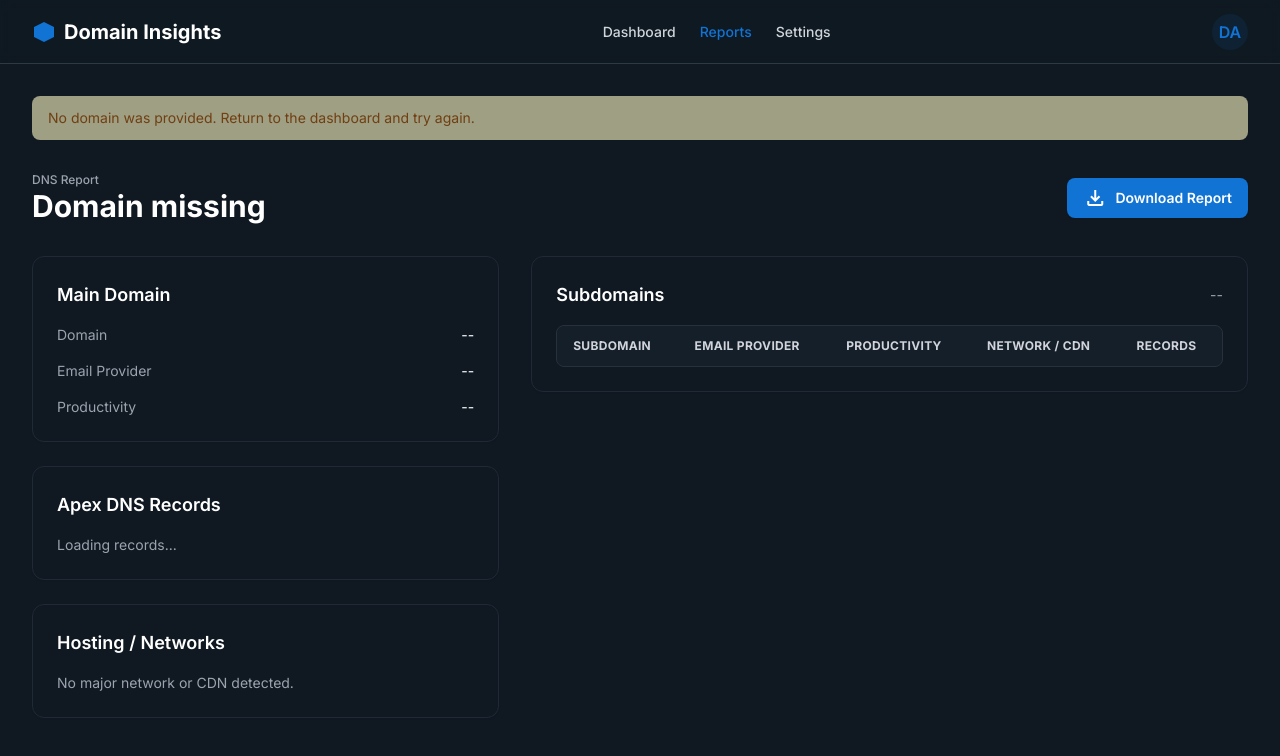
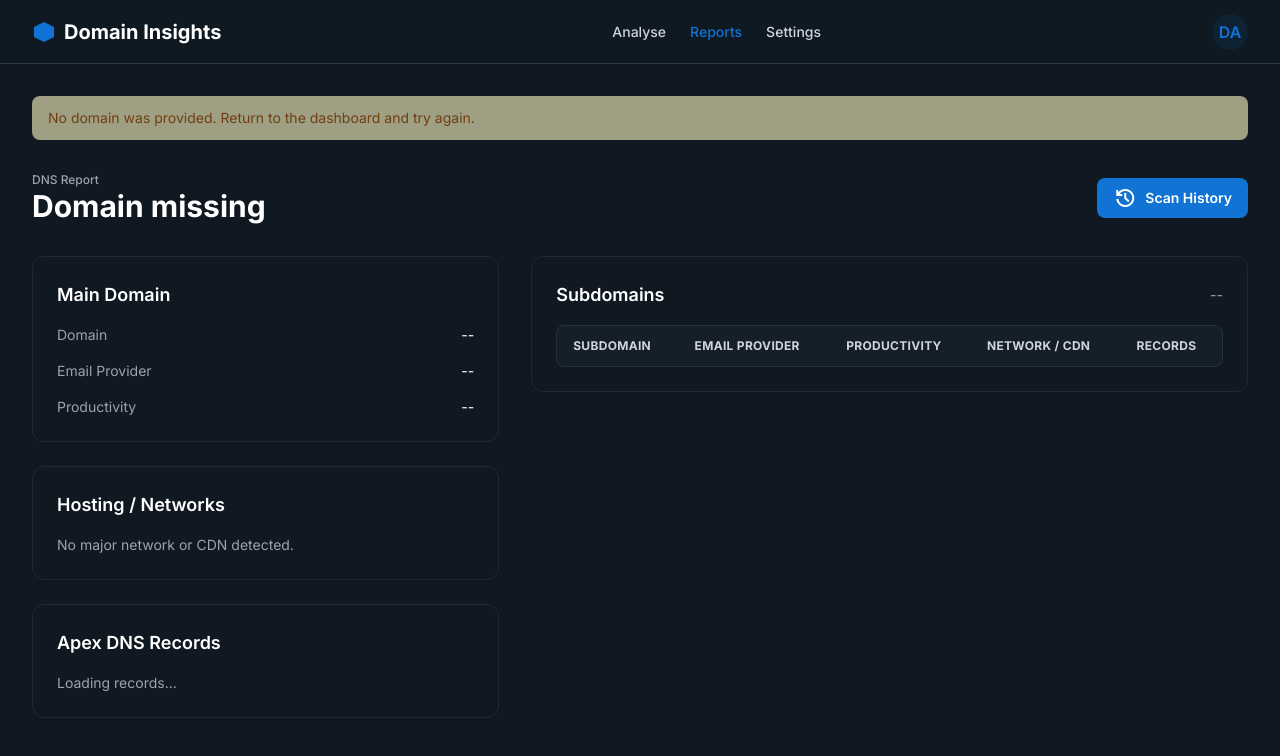
Before and after one commit to dragonro/DomainAnalyser, a plain HTML site: page insight.html in a window 1280 px wide. Drawn offline with nearby package versions, Linux system fonts and the light colour scheme.

Commit message:
Tweak insights layout and button labels

```diff
--- a/insight.html
+++ b/insight.html
@@ -45,7 +45,7 @@
           </a>
         </div>
         <nav class="hidden md:flex items-center gap-6">
-          <a class="text-sm font-medium text-gray-600 dark:text-gray-300 hover:text-primary dark:hover:text-primary transition-colors" href="/">Dashboard</a>
+          <a class="text-sm font-medium text-gray-600 dark:text-gray-300 hover:text-primary dark:hover:text-primary transition-colors" href="/">Analyse</a>
           <a class="text-sm font-medium text-primary dark:text-primary" href="#">Reports</a>
           <a class="text-sm font-medium text-gray-600 dark:text-gray-300 hover:text-primary dark:hover:text-primary transition-colors" href="#">Settings</a>
         </nav>
@@ -65,8 +65,8 @@
               <h2 class="text-3xl font-bold text-gray-900 dark:text-white" id="domain-title">Loading...</h2>
             </div>
             <button id="download-report" class="inline-flex items-center justify-center gap-2 rounded-lg bg-primary px-4 py-2 text-sm font-semibold text-white shadow-sm transition-all hover:bg-primary/90 focus:outline-none focus:ring-2 focus:ring-primary focus:ring-offset-2 dark:focus:ring-offset-background-dark" type="button">
-              <span class="material-symbols-outlined"> download </span>
-              Download Report
+              <span class="material-symbols-outlined"> history </span>
+              Scan History
             </button>
           </div>
           <div class="grid grid-cols-1 gap-8 lg:grid-cols-5">
@@ -90,18 +90,18 @@
               </div>
               <div class="rounded-xl border border-gray-200 dark:border-gray-800 bg-background-light dark:bg-background-dark shadow-sm">
                 <div class="p-6 space-y-4">
+                  <h3 class="text-lg font-semibold text-gray-900 dark:text-white">Hosting / Networks</h3>
+                  <ul class="space-y-2 text-sm" id="hosting-networks">
+                    <li class="text-gray-500 dark:text-gray-400">Detecting network providers...</li>
+                  </ul>
+                </div>
+              </div>
+              <div class="rounded-xl border border-gray-200 dark:border-gray-800 bg-background-light dark:bg-background-dark shadow-sm">
+                <div class="p-6 space-y-4">
                   <h3 class="text-lg font-semibold text-gray-900 dark:text-white">Apex DNS Records</h3>
                   <div class="space-y-3" id="apex-records">
                     <p class="text-sm text-gray-500 dark:text-gray-400">Loading records...</p>
                   </div>
-                </div>
-              </div>
-              <div class="rounded-xl border border-gray-200 dark:border-gray-800 bg-background-light dark:bg-background-dark shadow-sm">
-                <div class="p-6 space-y-4">
-                  <h3 class="text-lg font-semibold text-gray-900 dark:text-white">Hosting / Networks</h3>
-                  <ul class="space-y-2 text-sm" id="hosting-networks">
-                    <li class="text-gray-500 dark:text-gray-400">Detecting network providers...</li>
-                  </ul>
                 </div>
               </div>
             </section>
```
Also changed, not shown: backend/wordlists/common.txt.
